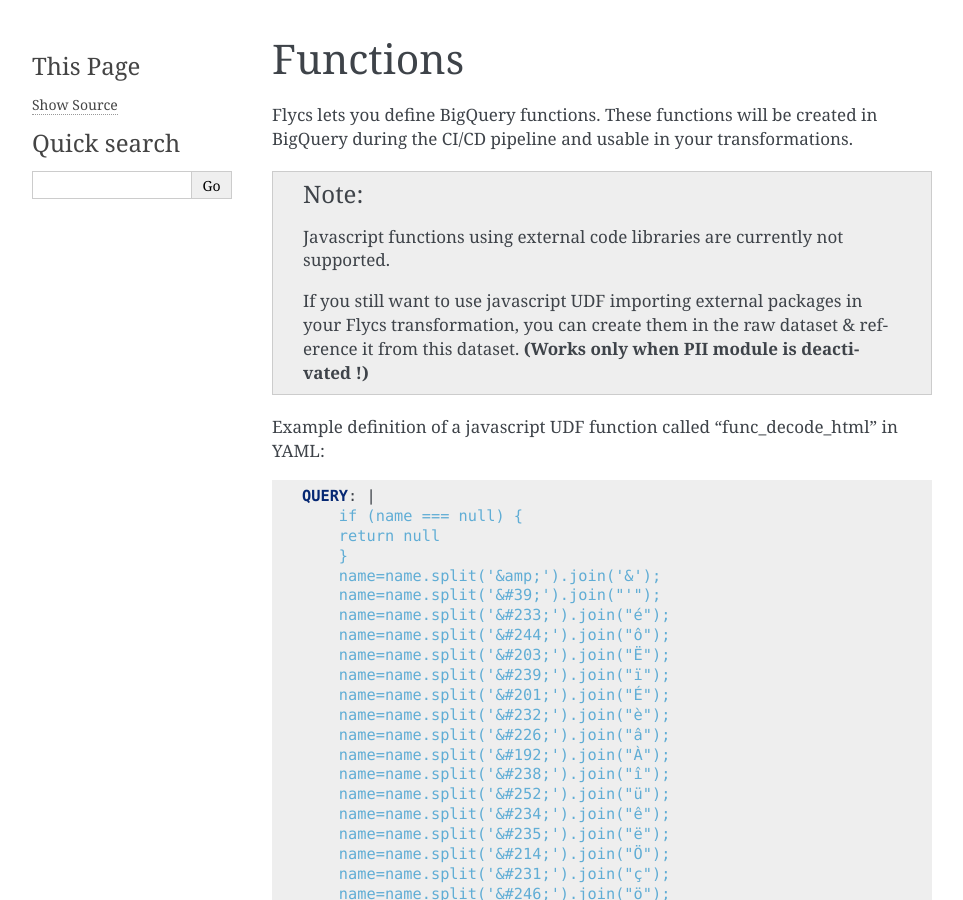
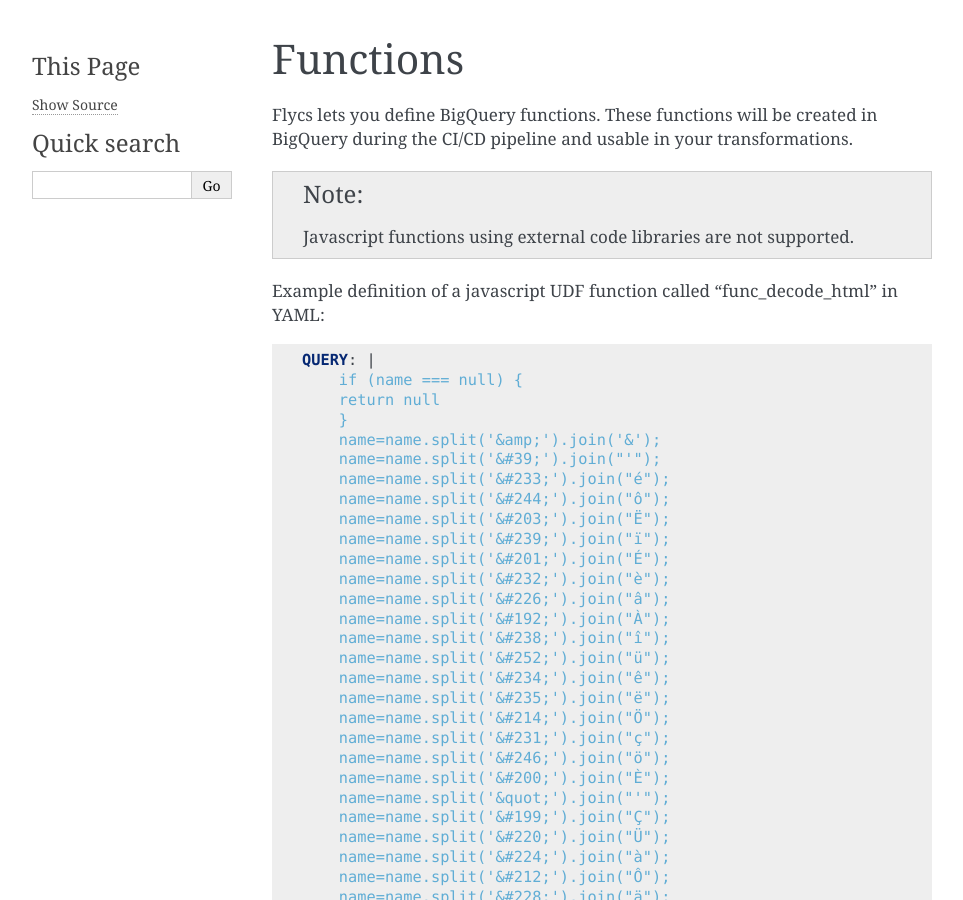
Before and after one commit to devoteamgcloud/flycs_sdk, a Sphinx documentation site: the page built from docs/functions.rst, in a window 1280 px wide and 900 px high. Shown: the whole window, without its empty margins (148-1111 px from the left). Built offline with Sphinx 7.4.7, drawn with Linux system fonts in a browser that asks for light colours.

Commit message:
remove special behavior comment for JS external functions

```diff
--- a/docs/functions.rst
+++ b/docs/functions.rst
@@ -5,11 +5,7 @@
 Flycs lets you define BigQuery functions. These functions will be created in BigQuery during the CI/CD pipeline and usable in your transformations.
 
 .. note::
-   Javascript functions using external code libraries are currently not supported.
-
-   If you still want to use javascript UDF importing external packages in your Flycs
-   transformation, you can create them in the raw dataset & reference it from this dataset.
-   **(Works only when PII module is deactivated !)**
+   Javascript functions using external code libraries are not supported.
 
 Example definition of a javascript UDF function called "func_decode_html" in YAML:
 
```
